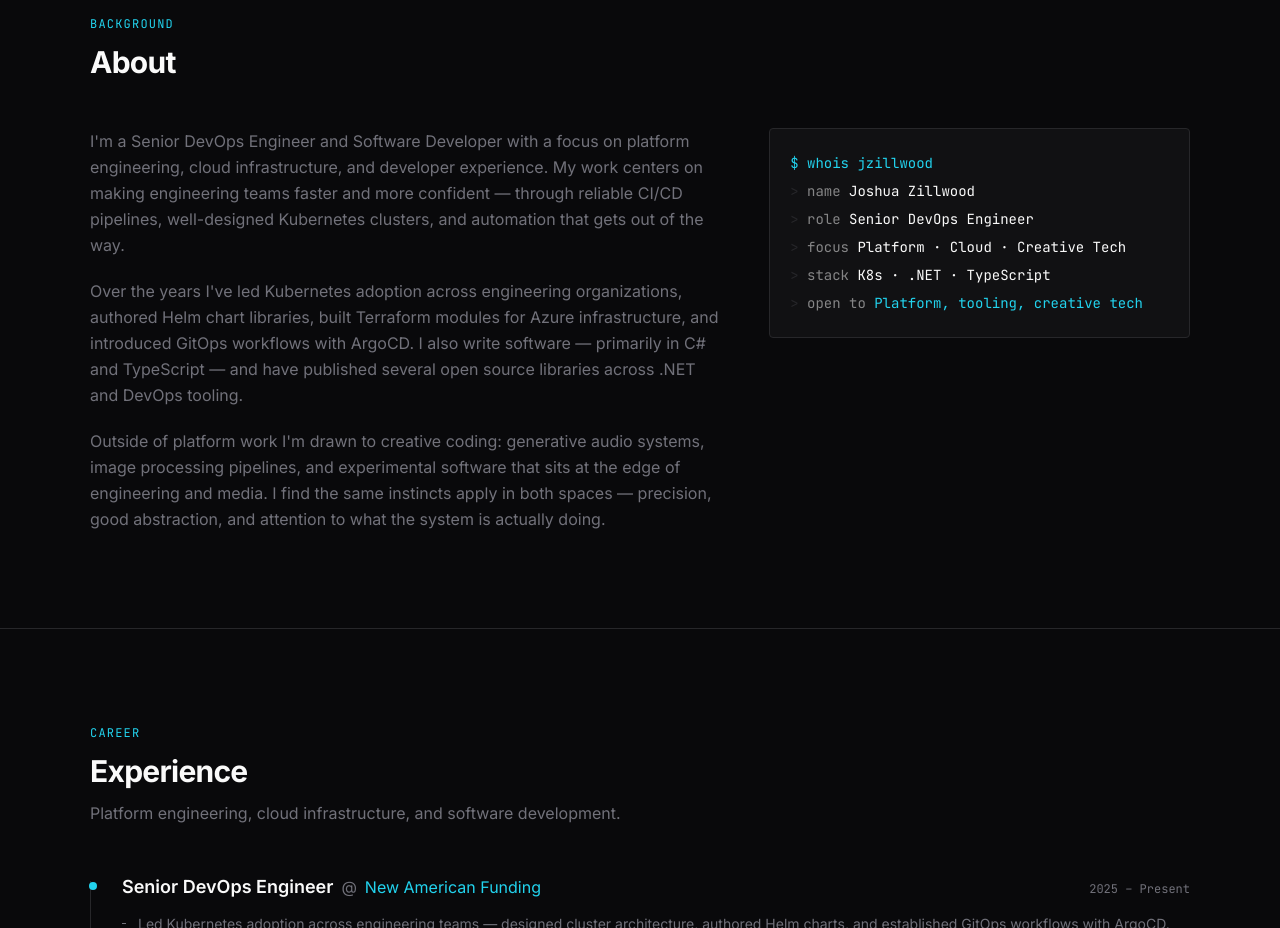
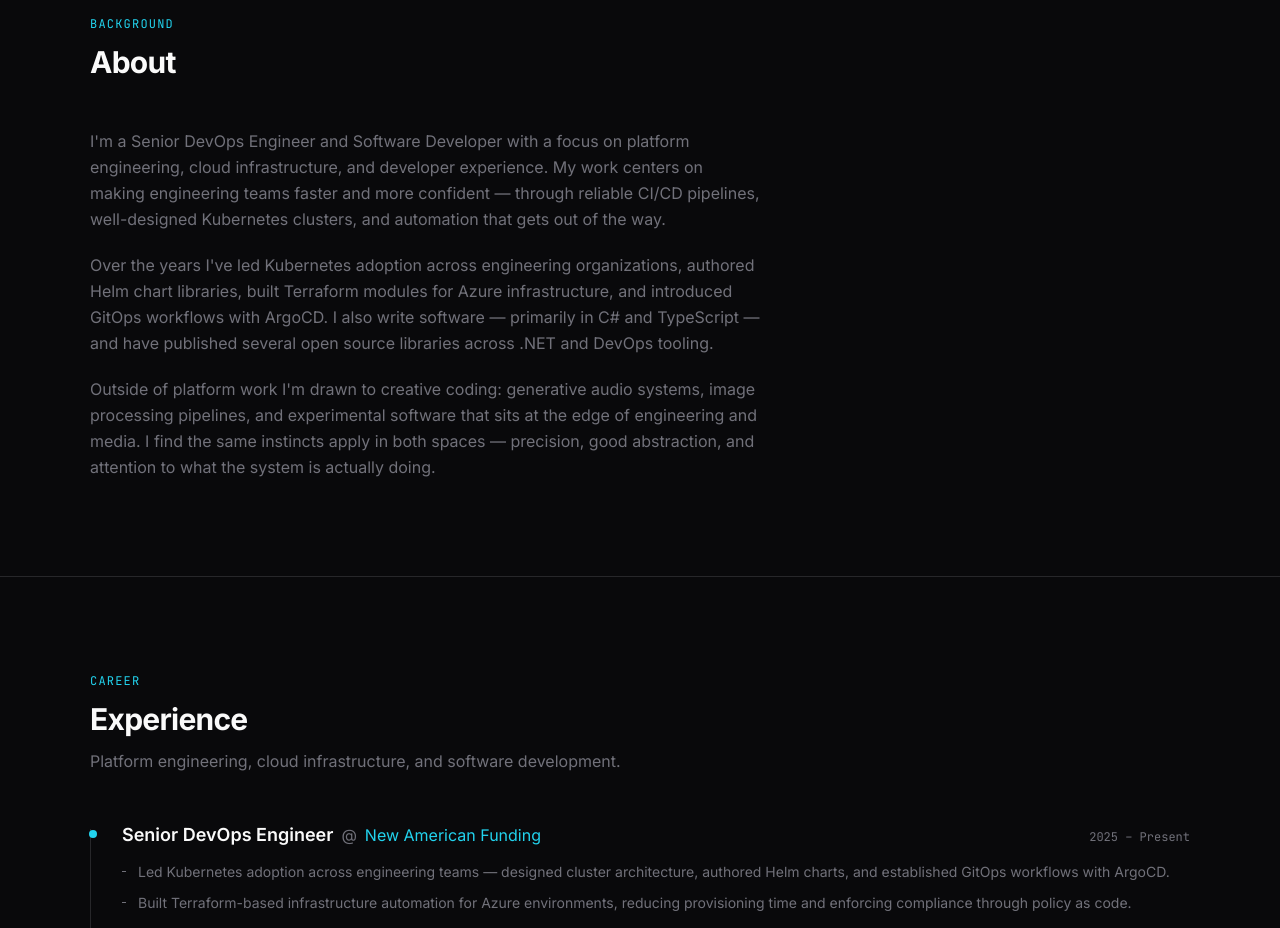
Before and after one commit to jzills/jzills.github.io, a React (Vite) app: page / in a window 1280 px wide. Shown: the part 880-1808 px from the top of the page. Built offline with nearby package versions, Linux system fonts and the light colour scheme.

Commit message:
refactor(about): remove sidebar card in favour of prose-only layout

```diff
--- a/src/components/sections/About.tsx
+++ b/src/components/sections/About.tsx
@@ -17,8 +17,7 @@ export function About() {
         >
           <SectionHeading label="Background" heading="About" />
 
-          <div className="grid grid-cols-1 lg:grid-cols-[3fr_2fr] gap-12 items-start">
-            <div className="space-y-5 text-muted leading-relaxed">
+          <div className="max-w-2xl space-y-5 text-muted leading-relaxed">
             <p>
               I'm a Senior DevOps Engineer and Software Developer with a focus on
               platform engineering, cloud infrastructure, and developer experience.
@@ -40,16 +39,6 @@ export function About() {
               good abstraction, and attention to what the system is actually doing.
             </p>
           </div>
-
-            <div className="font-mono text-sm bg-surface border border-border rounded p-5 text-muted leading-7">
-              <p className="text-accent">$ whois jzillwood</p>
-              <p><span className="text-border">&gt;</span> <span className="text-fg/50">name</span>     <span className="text-fg">Joshua Zillwood</span></p>
-              <p><span className="text-border">&gt;</span> <span className="text-fg/50">role</span>     <span className="text-fg">Senior DevOps Engineer</span></p>
-              <p><span className="text-border">&gt;</span> <span className="text-fg/50">focus</span>    <span className="text-fg">Platform · Cloud · Creative Tech</span></p>
-              <p><span className="text-border">&gt;</span> <span className="text-fg/50">stack</span>    <span className="text-fg">K8s · .NET · TypeScript</span></p>
-              <p><span className="text-border">&gt;</span> <span className="text-fg/50">open to</span>  <span className="text-accent">Platform, tooling, creative tech</span></p>
-            </div>
-          </div>
         </motion.div>
       </div>
     </section>
```
Lines whose indentation alone changed are shown as unchanged.
